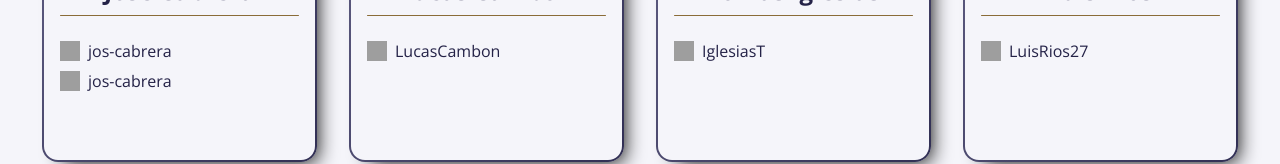
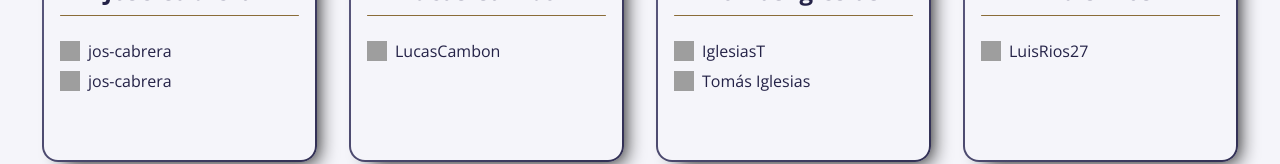
Before and after one commit to LucasCambon/crypto_masivos, a plain HTML site: page frontend/about.html in a window 1280 px wide. Shown: the part 313-477 px from the top of the page. Drawn offline with nearby package versions, Linux system fonts and the light colour scheme; grey boxes are pictures that could not be loaded.

Commit message:
added my linkedin

```diff
--- a/frontend/about.html
+++ b/frontend/about.html
@@ -111,6 +111,15 @@
 								IglesiasT
 							</a>
 						</li>
+						<li>
+							<span class="linkedin-icon"></span>
+							<a
+								href="https://www.linkedin.com/in/tomas-iglesias99/"
+								target="_blank"
+								rel="noopener">
+								Tomás Iglesias
+							</a>
+						</li>
 					</ul>
 				</article>
 
```
